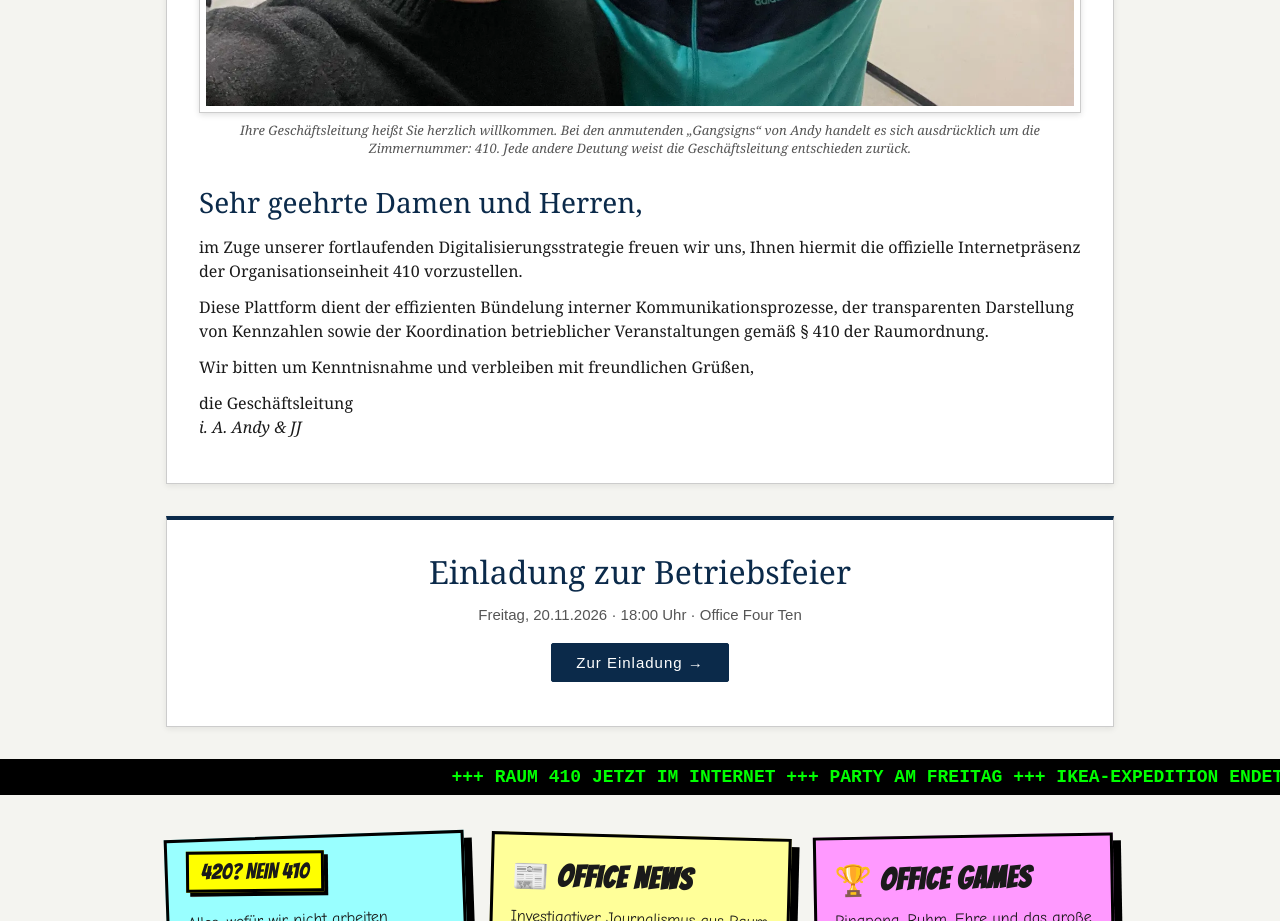
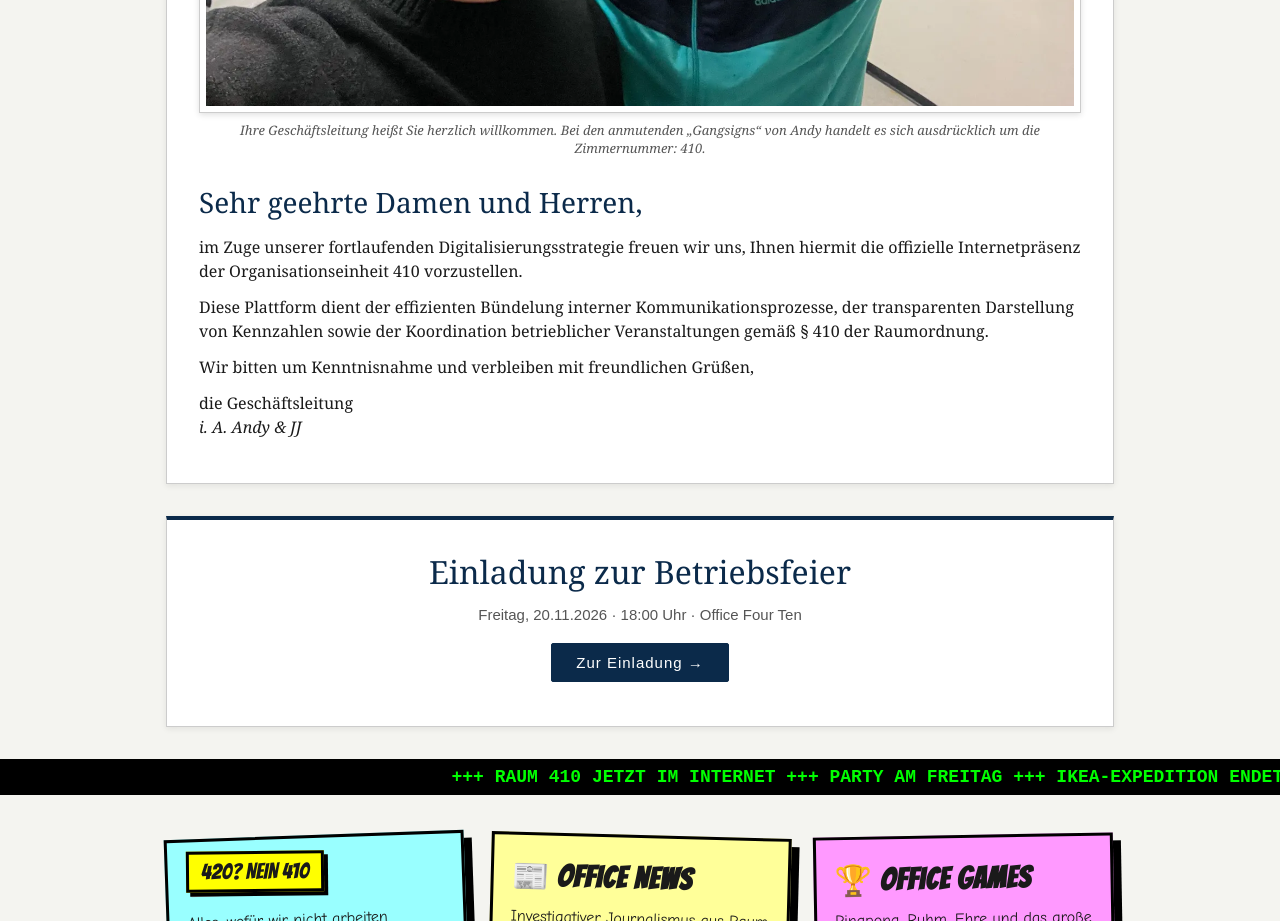
Before and after one commit to 9andy99-hash/office-four-ten, a website: page index.html in a window 1280 px wide. Shown: the part 800-1721 px from the top of the page. Drawn offline with Linux system fonts and the light colour scheme.

Commit message:
Startseite: Bildunterschrift gekürzt
Co-Authored-By: Claude Opus 5.5 <noreply@anthropic.com>
Claude-Session: https://claude.ai/code/session_01M2Gku49vy8PC7nrf899Fqf

```diff
--- a/index.html
+++ b/index.html
@@ -36,7 +36,7 @@
           <source srcset="img/team.webp" type="image/webp">
           <img src="img/team.jpg" alt="Das Team von Raum 410 posiert im Büro, einer mit Schmollmund, der andere mit einer Birne im Mund" width="1600" height="1200">
         </picture>
-        <figcaption>Ihre Geschäftsleitung heißt Sie herzlich willkommen. Bei den anmutenden „Gangsigns“ von Andy handelt es sich ausdrücklich um die Zimmernummer: 410. Jede andere Deutung weist die Geschäftsleitung entschieden zurück.</figcaption>
+        <figcaption>Ihre Geschäftsleitung heißt Sie herzlich willkommen. Bei den anmutenden „Gangsigns“ von Andy handelt es sich ausdrücklich um die Zimmernummer: 410.</figcaption>
       </figure>
       <h1>Sehr geehrte Damen und Herren,</h1>
       <p>im Zuge unserer fortlaufenden Digitalisierungsstrategie freuen wir uns, Ihnen hiermit die offizielle Internetpräsenz der Organisationseinheit 410 vorzustellen.</p>
```
